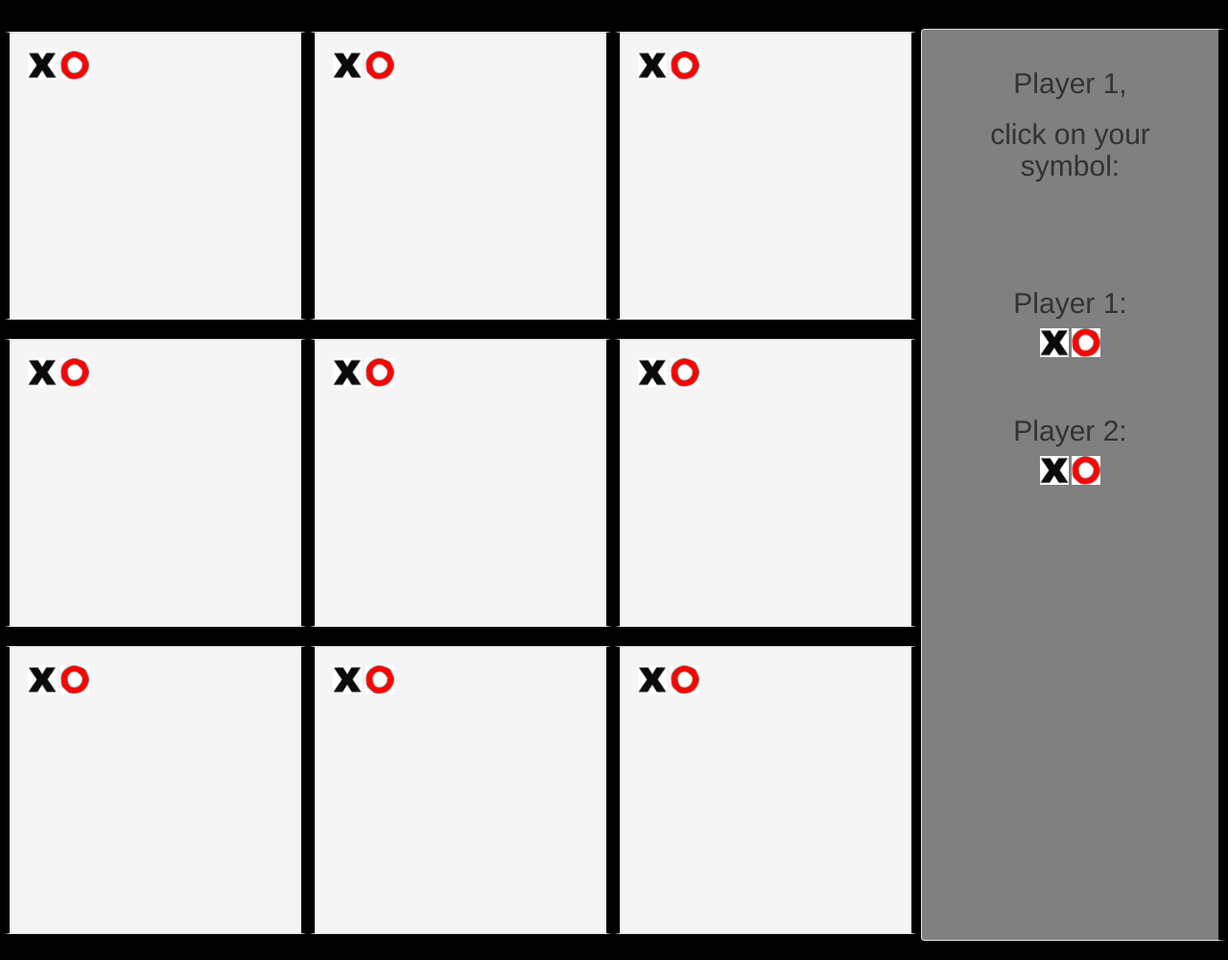
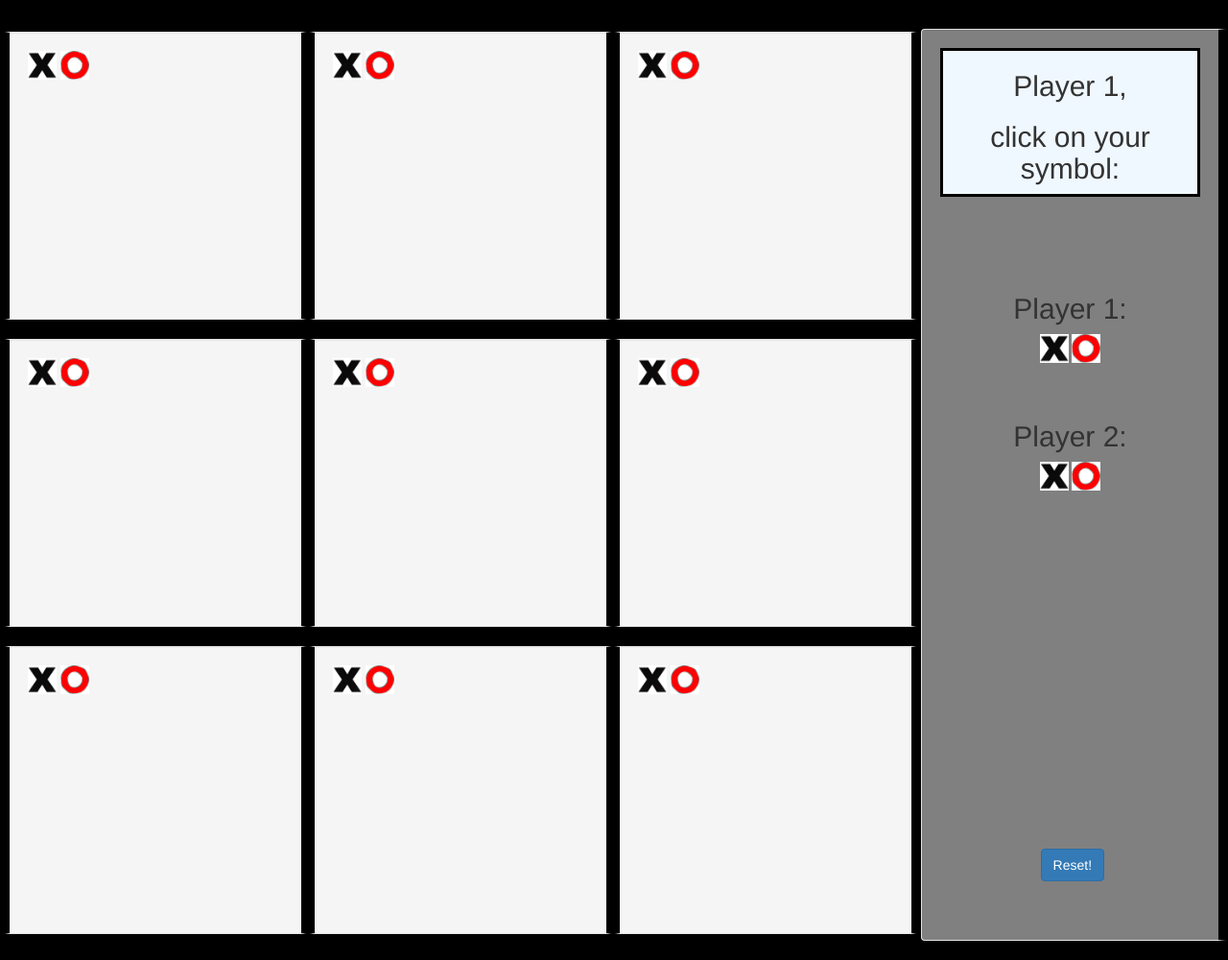
Before and after one commit to gmkhanna/tic-tac-toe-refactor, a plain HTML site: page index.html in a window 1280 px wide. Shown: the part 195-1195 px from the top of the page at 96% size. Drawn offline with nearby package versions, Linux system fonts and the light colour scheme.

Commit message:
Add reset button and a bit more styling.

```diff
--- a/css/styles.css
+++ b/css/styles.css
@@ -27,5 +27,15 @@
 img {
   width: 30px;
   height: 30px;
+}
 
+button {
+  position: absolute;;
+  top: 90%;
+  left: 40%;
 }
+
+.choose {
+  border: solid black 3px;
+  background-color: aliceblue;
+}
--- a/index.html
+++ b/index.html
@@ -58,14 +58,17 @@
           </div>
         </div>
         <div class="col-md-3 well" id="side">
-          <h2>Player 1,</h2>
-          <h2>click on your symbol:</h2><br><br><br><br>
+          <div class="choose">
+            <h2>Player 1,</h2>
+            <h2>click on your symbol:</h2>
+          </div><br><br><br><br>
           <h2>Player 1:</h2>
           <img id="x1" src="img/x.jpeg" alt="pic of the letter x" />
           <img id="o1" src="img/o.jpeg" alt="pic of the letter o" /><br><br><br>
           <h2>Player 2:</h2>
           <img id="x2" src="img/x.jpeg" alt="pic of the letter x" />
-          <img id="o2" src="img/o.jpeg" alt="pic of the letter o" />
+          <img id="o2" src="img/o.jpeg" alt="pic of the letter o" /><br>
+          <button onclick="reset()" type="button" class="btn btn-primary reset" name="button">Reset!</button>
         </div>
       </div>
     </div>
--- a/js/scripts.js
+++ b/js/scripts.js
@@ -33,7 +33,11 @@ var switchPlayer = function() {
   }
 }
 
-$(document).ready(function(){
+function reset() {
+  location.reload();
+}
+
+$(document).ready(function() {
 
   $("#x1").click(function(){
     currentPlayer = playerX;
```
